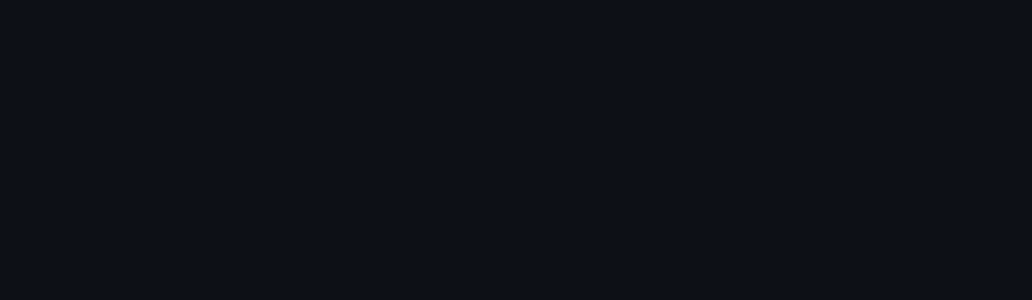
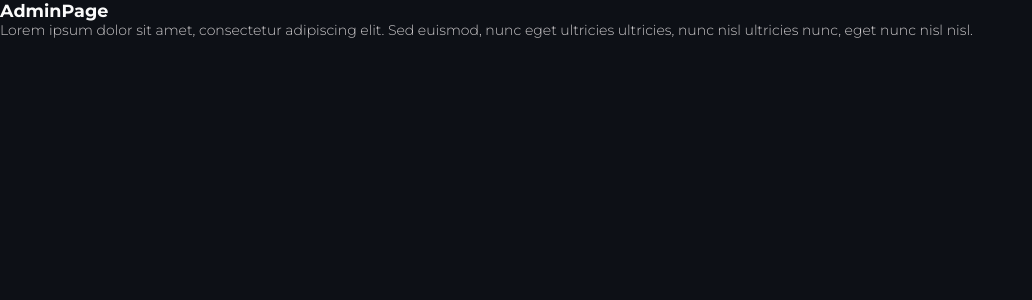
Before and after one commit to Shadouuh/XclusiveGames, a React (Vite) app in the folder Client/: page /admin in a window 1280 px wide. Before the commit this address had no page. Shown: the top 300 px of the page, without its empty margins (0-1032 px from the left). Built offline with nearby package versions, Linux system fonts and the light colour scheme.

Commit message:
Ruta de Admin

```diff
--- a/Client/src/App.jsx
+++ b/Client/src/App.jsx
@@ -17,6 +17,7 @@
 import Profile from './pages/ProfilePage/Page.jsx';
 import MarketPage from "./pages/MarketPage/Page.jsx";
 import XCoinsPage from "./pages/XcoinsPage/Page.jsx";
+import AdminPage from "./pages/AdminPage/Page.jsx";
 // Layout
 import Layout from './Layout.jsx';
 const App = () => {
@@ -24,6 +25,8 @@
     <Router>
       <Routes>
         {/* Rutas que no contiene el Layout */}
+        {/* Despues se le agrega verificacion para que solo el admin pueda ver */}
+        <Route path="/admin" element={<AdminPage />} />
         <Route path="/auth" element={<AuthPage />} />
 
         {/* Rutas que contiene el Layout */}
--- a/Client/src/components/Sidebar/Sidebar.jsx
+++ b/Client/src/components/Sidebar/Sidebar.jsx
@@ -68,6 +68,11 @@
       text: "Sobre Nosotros",
       redirection: "/about",
     },
+    {
+      icon: <MdInfoOutline size={20} color="snow" strokeWidth="0.01" />,
+      text: "Admin",
+      redirection: "/admin",
+    },
   ];
 
   return (
--- /dev/null
+++ b/Client/src/pages/AdminPage/Page.jsx
@@ -0,0 +1,14 @@
+import './styles.css';
+const AdminPage = () => {
+  return (
+    <>
+      <h1>AdminPage</h1>
+      <p>
+        Lorem ipsum dolor sit amet, consectetur adipiscing elit. Sed euismod,
+        nunc eget ultricies ultricies, nunc nisl ultricies nunc, eget nunc nisl
+        nisl.
+      </p>
+    </>
+  );
+};
+export default AdminPage;
```
Also changed, not shown: Client/src/pages/AdminPage/styles.css (added).
